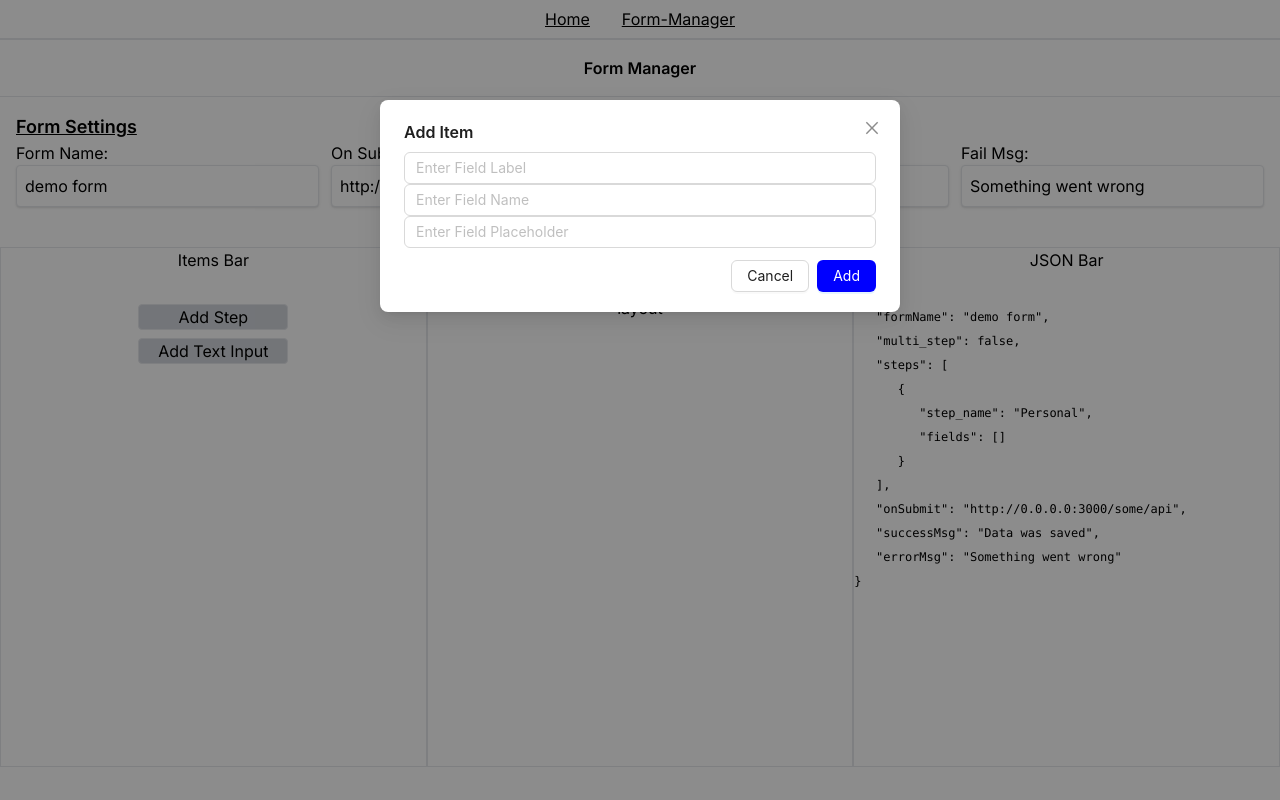
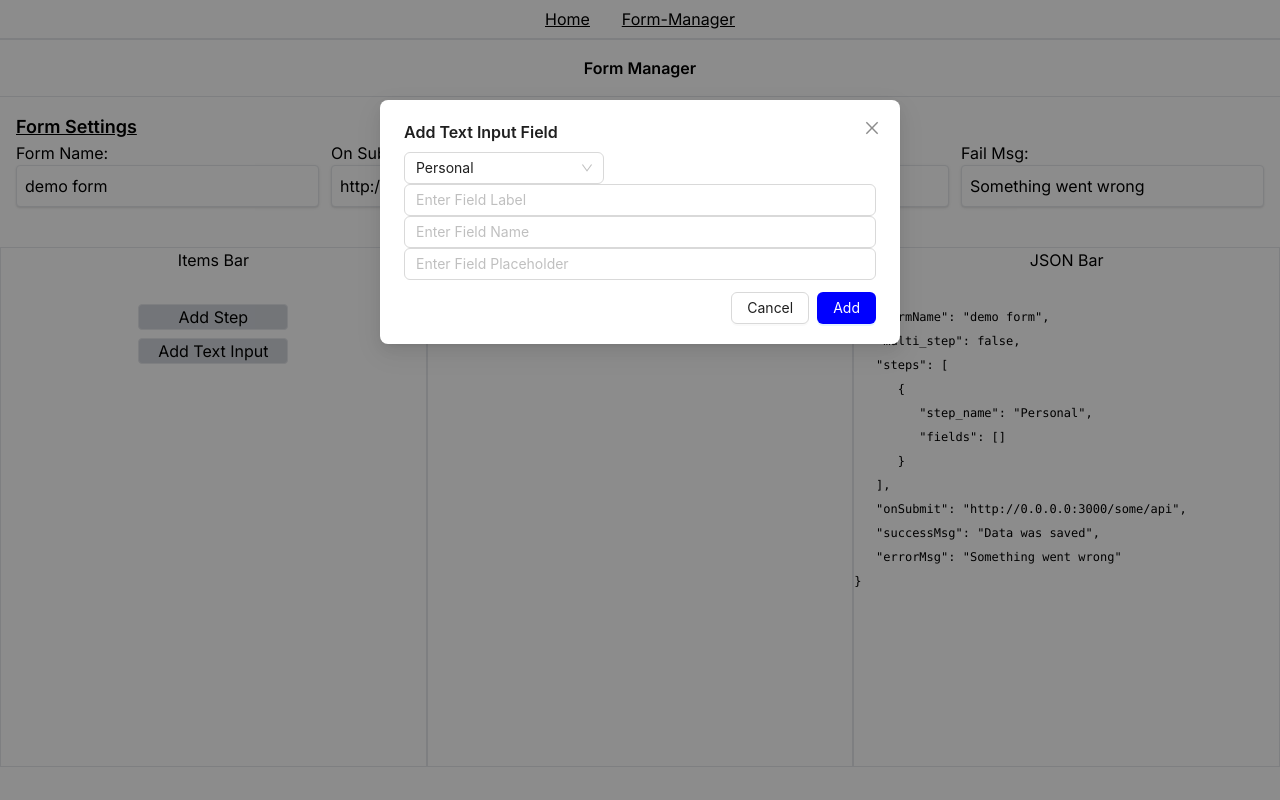
Before and after one commit to saiksaif/form-flow-manager, a Next.js app: page /formManager in a window 1280 px wide. Both pictures are taken after a click on the button "Add Text Input". Built offline with nearby package versions, Linux system fonts and the light colour scheme.

Commit message:
Improved input

```diff
--- a/src/Components/items/addInput.jsx
+++ b/src/Components/items/addInput.jsx
@@ -1,51 +1,96 @@
 "use client"
 import React, { useState } from 'react';
-import { Modal, Input, Button } from 'antd';
+import { Modal, Input, Select } from 'antd';
 
 const AddInput = ({data, update}) => {
   const [showPopup, setShowPopup] = useState(false);
-  const [inputValue, setInputValue] = useState('');
+  const [inputLabelValue, setInputLabelValue] = useState('');
+  const [inputNameValue, setInputNameValue] = useState('');
+  const [inputPlaceValue, setInputPlaceValue] = useState('');
+  const [stepValue, setStep] = useState(data?.steps[0].step_name);
 
   const handleAddStep = () => {
-
     // Perform any necessary logic with the inputValue
     // For example, you can update the data array
     // and then close the modal
-    // update([...data, inputValue]);
+    let fieldToAdd = {
+      name: inputLabelValue,
+      label: inputNameValue,
+      placeholder: inputPlaceValue,
+      require: true
+    };
+
+    console.log("HERE")
+    update({
+      ...data,
+      steps: [data?.steps?.map((step) => {
+        console.log(step.step_name)
+        step.step_name === stepValue ? {
+          ...step,
+          fields: [
+            ...step.fields,
+            fieldToAdd
+          ]
+        } : step
+      })]
+    });
+    console.log("UPDATE")
+
     setShowPopup(false);
-    setInputValue('');
+    setInputLabelValue('');
+    setInputNameValue('');
+    setInputPlaceValue('');
+    console.log("END")
   };
+
+  const onStepChange = (value) => {
+    setStep(value);
+  };
+
 
   return (
     <div>
-        <button className='border rounded bg-gray-300 min-w-[150px]' onClick={() => setShowPopup(true)}>Add Text Input</button>
+      <button className='border rounded bg-gray-300 min-w-[150px]' onClick={() => setShowPopup(true)}>
+        Add Text Input
+      </button>
 
-        {/* Insert Modal here and relevent functions/fields inside the modal */}
-        <Modal
-        title="Add Item"
+      {/* Insert Modal here and relevent functions/fields inside the modal */}
+      <Modal
+        title="Add Text Input Field"
         open={showPopup}
         onOk={handleAddStep}
         onCancel={() => setShowPopup(false)}
         okText={'Add'}
         okButtonProps={{ style: { backgroundColor: 'blue', color: 'white' } }}
+      >
+        <Select
+          style={{
+            width: 200,
+          }}
+          value={stepValue}
+          onChange={onStepChange}
+          options={data?.steps.map((step) => ({
+            label: step.step_name,
+            value: step.step_name,
+          }))}
+        />
 
-      >
         <Input
           placeholder="Enter Field Label"
-          value={inputValue}
-          onChange={(e) => setInputValue(e.target.value)}
+          value={inputLabelValue}
+          onChange={(e) => setInputLabelValue(e.target.value)}
         />
 
         <Input
           placeholder="Enter Field Name"
-          value={inputValue}
-          onChange={(e) => setInputValue(e.target.value)}
+          value={inputNameValue}
+          onChange={(e) => setInputNameValue(e.target.value)}
         />
 
         <Input
           placeholder="Enter Field Placeholder"
-          value={inputValue}
-          onChange={(e) => setInputValue(e.target.value)}
+          value={inputPlaceValue}
+          onChange={(e) => setInputPlaceValue(e.target.value)}
         />
       </Modal>
     </div>
```
